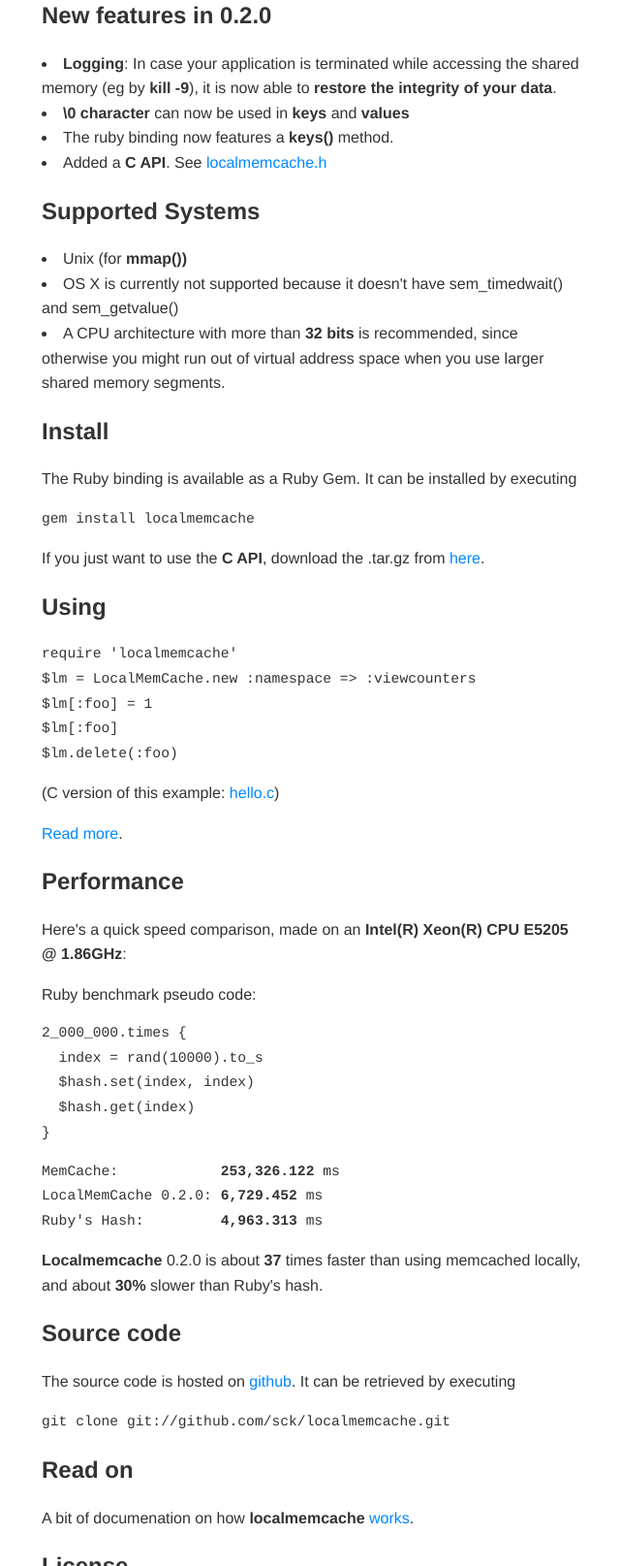
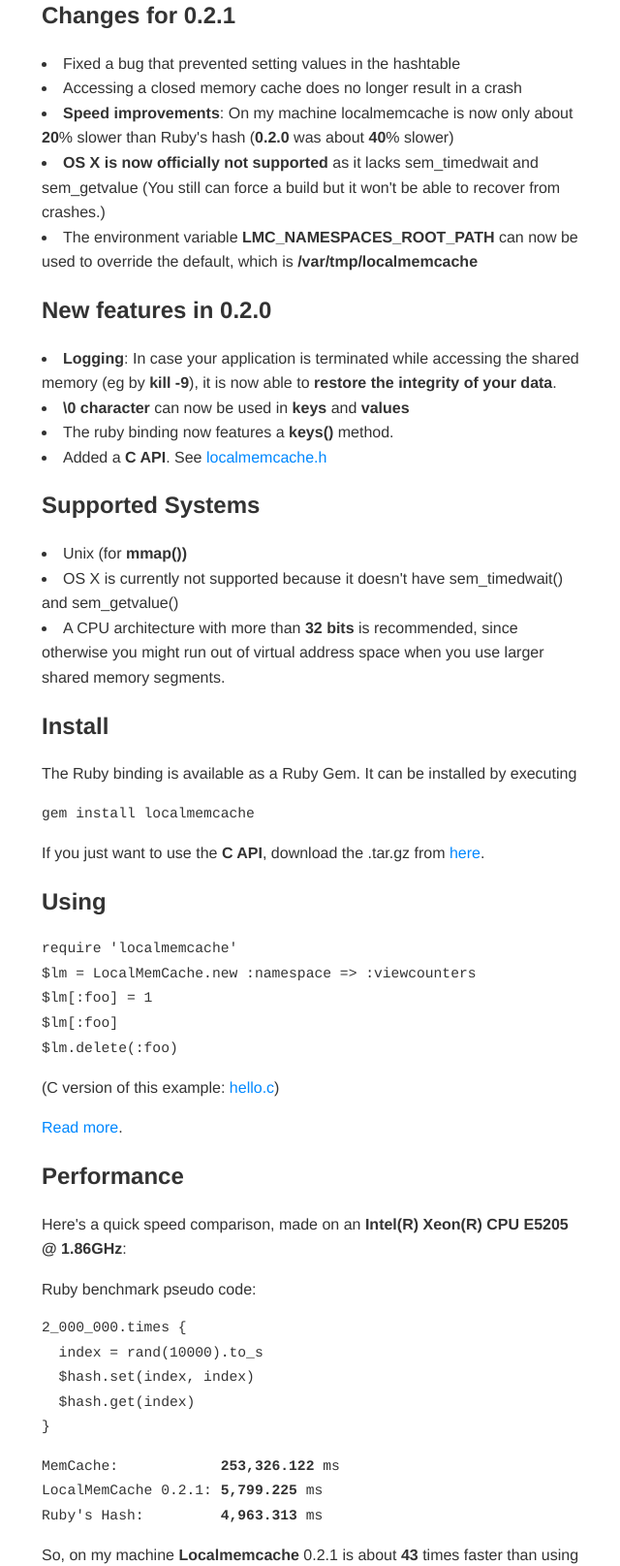
Before and after one commit to sck/localmemcache, a plain HTML site: page site/index.html in a window 1280 px wide. Shown: the part 213-1828 px from the top of the page at 97% size, without its empty margins (317-957 px from the left). Drawn offline with Linux system fonts and the light colour scheme.

Commit message:
Updates for 0.2.1.

```diff
--- a/site/index.html
+++ b/site/index.html
@@ -12,6 +12,20 @@
 <p><b>Localmemcache</b> is a library for C and ruby that aims to provide
 an interface similar to memcached but for accessing local data instead of
 remote data.  It's based on <b>mmap()</b>'ed shared memory for maximum speed.
+
+<h2>Changes for 0.2.1</h2>
+
+<li>Fixed a bug that prevented setting values in the hashtable</li>
+<li>Accessing a closed memory cache does no longer result in a crash</li>
+<li><b>Speed improvements</b>: On my machine localmemcache is now only
+about <b>20</b>% slower than Ruby's hash (<b>0.2.0</b> was about
+<b>40</b>% slower)</li>
+<li><b>OS X is now officially not supported</b> as it lacks sem_timedwait and
+sem_getvalue (You still can force a build but it won't be able to
+recover from crashes.)</li>
+<li>The environment variable <b>LMC_NAMESPACES_ROOT_PATH</b> can now be
+used to override the default, which is <b>/var/tmp/localmemcache</b></li>
+
 
 <h2>New features in 0.2.0</h2>
 
@@ -66,12 +80,13 @@ Ruby benchmark pseudo code:
 
 <pre>
 MemCache:            <b>253,326.122</b> ms
-LocalMemCache 0.2.0: <b>6,729.452</b> ms
+LocalMemCache 0.2.1: <b>5,799.225</b> ms
 Ruby's Hash:         <b>4,963.313</b> ms
 </pre>
 
-<b>Localmemcache</b> 0.2.0 is about <b>37</b> times faster than using
-memcached locally, and about <b>30%</b> slower than Ruby's hash.
+So, on my machine <b>Localmemcache</b> 0.2.1 is about <b>43</b> times
+faster than using memcached locally, and about <b>20</b>% slower than
+Ruby's hash.
 
 <h2>Source code</h2>
 
```
